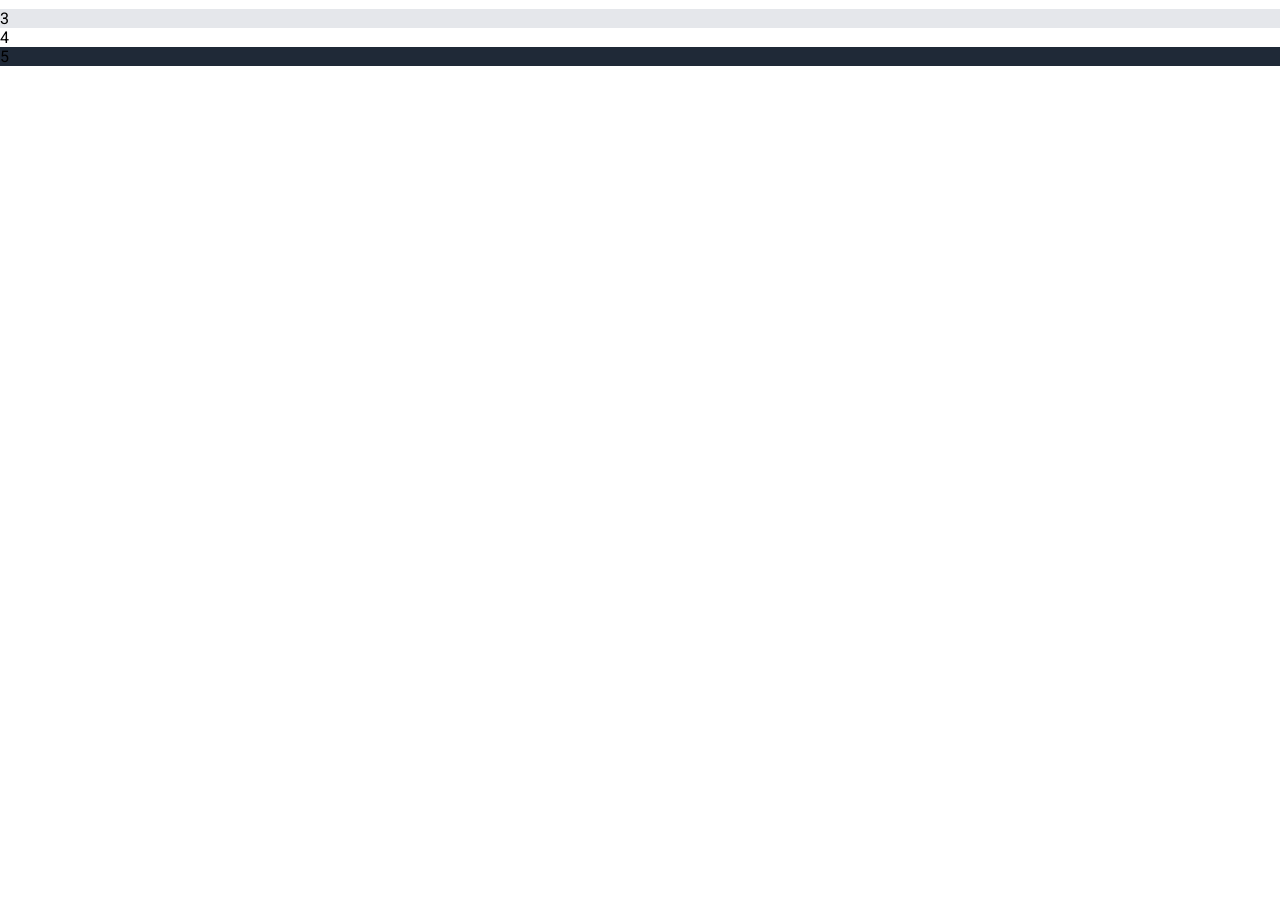
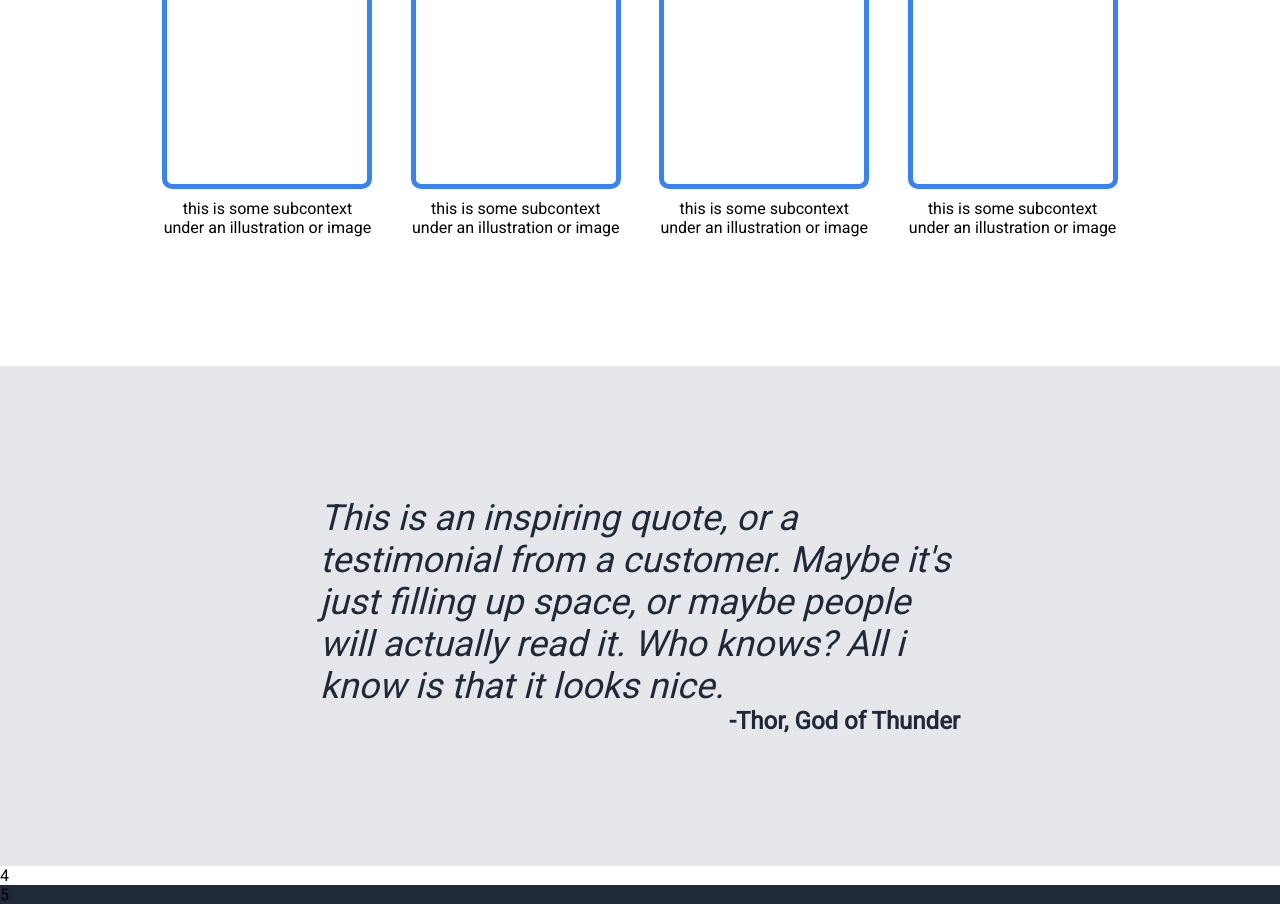
Before and after one commit to Wilijonkka/OdinLandingPage, a plain HTML site: page index.html in a window 1280 px wide. Shown: the part 734-1638 px from the top of the page. Before the commit the page ends 800 px from the top, so only its background shows below. Drawn offline with Linux system fonts and the light colour scheme.

Commit message:
Create quote section
Made quote section and layed it out accordingly

```diff
--- a/index.html
+++ b/index.html
@@ -54,7 +54,12 @@
     </div>
 
     <div class="quote">
-3
+        <div class="qcont">
+        <div class="qtext">This is an inspiring quote, or a testimonial from a customer.
+            Maybe it's just filling up space, or maybe people will actually read it. Who knows? All i know is that it looks nice.
+        </div>
+        <div class="signature">-Thor, God of Thunder</div>
+    </div>
     </div>
     <div class="call">
 4
--- a/styles.css
+++ b/styles.css
@@ -5,7 +5,6 @@
 body {
 display: flex;
 flex-direction: column;
-height: 100vh;
 margin: 0;
 padding: 0;
 }
@@ -15,14 +14,14 @@ background-color: #1F2937;
 display: flex;
 justify-content: center;
 padding: 10 100px;
-height: 500px;
+height: 600px;
 
 }
 .hcontainer {
     display: flex;
     flex-direction: column;
     justify-content: space-between;
-    width: 75%;
+    width: 60%;
     height: 75%;
 }
 .logo {
@@ -87,7 +86,7 @@ height: 500px;
 }
 .infocont {
     display: flex;
-    width: 75%;
+    width: 60%;
     height: 75%;
     justify-content: center;
     gap: 5%;
@@ -117,8 +116,33 @@ h2 {
 .quote {
 background-color: #E5E7EB;
 display: flex;
+flex-direction: column;
+justify-content: center;
+align-items: center;
+padding: 10 100px;
+height: 500px;
 }
-
+.qcont {
+    display: flex;
+    flex-direction: column;
+    width: 50%;
+    height: 75%;
+    justify-content: center;
+    align-items: center;
+}
+.qtext {
+width: 100%;
+font-size: 36px;
+font-weight: lighter;
+font-style: italic;
+color: #1F2937;
+}
+.signature {
+color: #1F2937;
+font-weight: bolder;
+align-self: flex-end;
+font-size: 24px;
+}
 .call {
 display: flex;
 }
```
